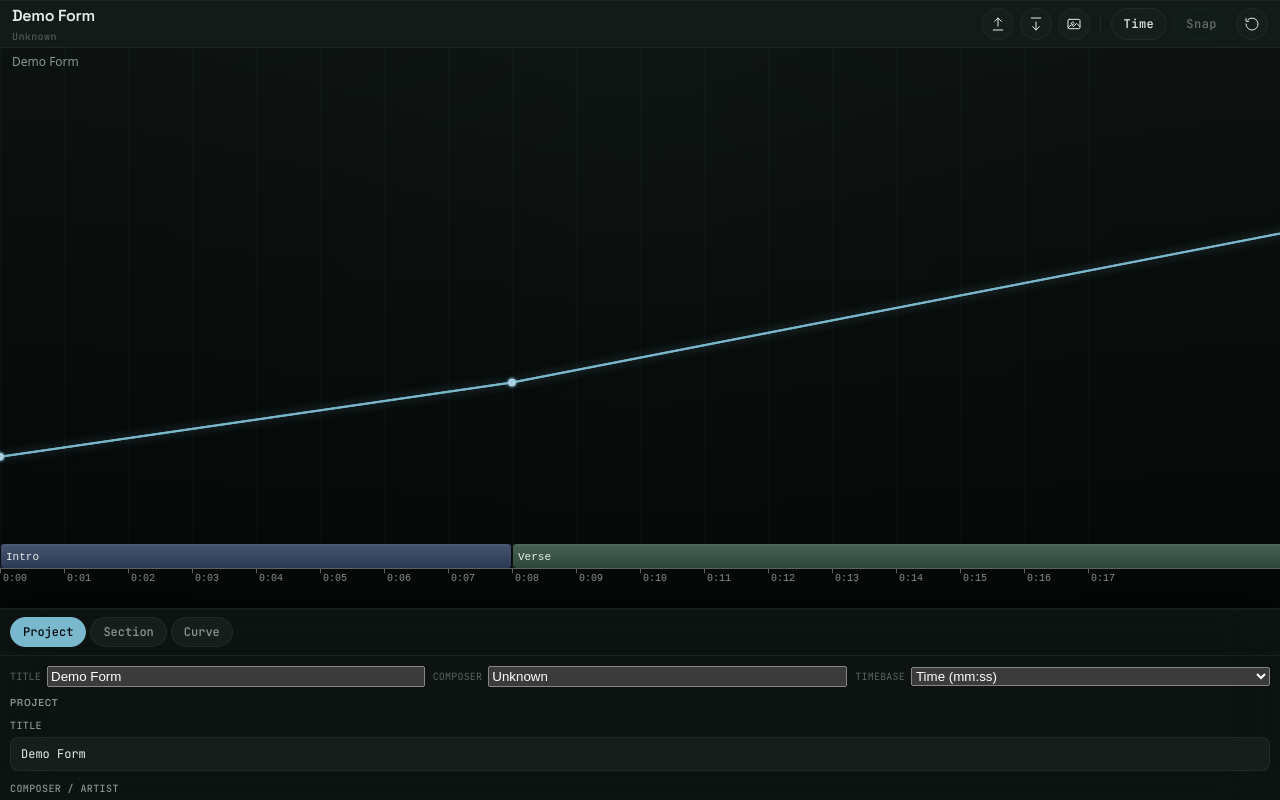
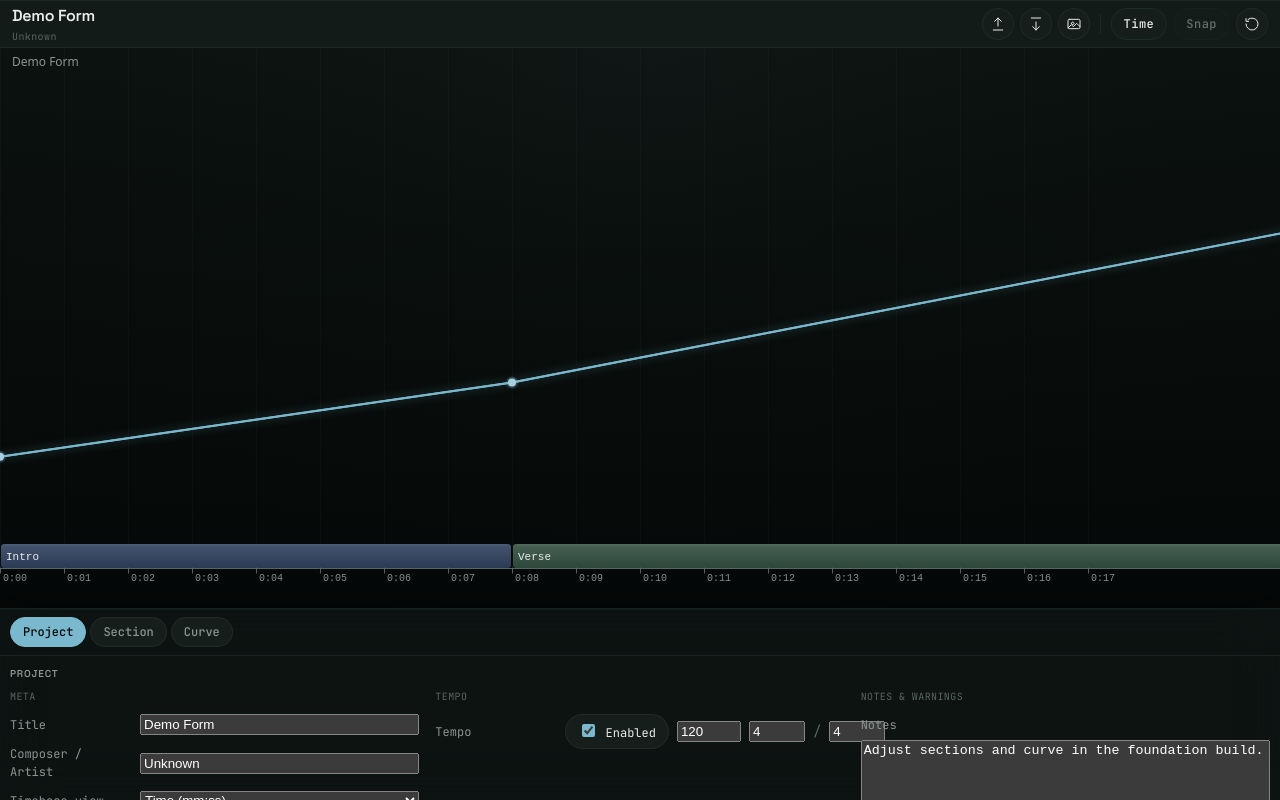
Before and after one commit to lrobadey/formmapper, a React (Vite) app: page / in a window 1280 px wide. Built offline with nearby package versions, Linux system fonts and the light colour scheme.

Commit message:
Refine project tab layout

```diff
--- a/src/ui/BottomDrawer.tsx
+++ b/src/ui/BottomDrawer.tsx
@@ -1,6 +1,6 @@
 import { useEffect, useState } from "react";
 import "./BottomDrawer.css";
-import type { Project, Section, TimebaseView } from "../state/types";
+import type { Project, Section } from "../state/types";
 import { tabForSelection } from "../state/selection";
 import type { Selection, DrawerTabKey } from "../state/selection";
 import { ProjectTab } from "./tabs/ProjectTab";
@@ -15,12 +15,6 @@ interface Props {
   onSelectionChange: (next: Selection) => void;
   warnings: string[];
 }
-
-const timebaseLabels: Record<TimebaseView, string> = {
-  time: "Time (mm:ss)",
-  measuresComputed: "Measures (BPM)",
-  measuresAbstract: "Measures (abstract)",
-};
 
 export function BottomDrawer({ project, onProjectChange, selection, onSelectionChange, warnings }: Props) {
   const [activeTab, setActiveTab] = useState<DrawerTabKey>("project");
@@ -39,35 +33,6 @@ export function BottomDrawer({ project, onProjectChange, selection, onSelectionC
         <TabButton label="Curve" tab="curve" active={activeTab === "curve"} onClick={() => setActiveTab("curve")} />
       </div>
       <div className="drawer-body">
-        <div className="drawer-project-meta">
-          <label className="drawer-project-meta__field">
-            <span>Title</span>
-            <input
-              value={project.title}
-              onChange={(e) => onProjectChange((prev) => ({ ...prev, title: e.target.value }))}
-            />
-          </label>
-          <label className="drawer-project-meta__field">
-            <span>Composer</span>
-            <input
-              value={project.composerOrArtist}
-              onChange={(e) => onProjectChange((prev) => ({ ...prev, composerOrArtist: e.target.value }))}
-            />
-          </label>
-          <label className="drawer-project-meta__field">
-            <span>Timebase</span>
-            <select
-              value={project.timebaseView}
-              onChange={(e) => onProjectChange((prev) => ({ ...prev, timebaseView: e.target.value as TimebaseView }))}
-            >
-              {Object.entries(timebaseLabels).map(([key, label]) => (
-                <option key={key} value={key}>
-                  {label}
-                </option>
-              ))}
-            </select>
-          </label>
-        </div>
         {activeTab === "project" && <ProjectTab project={project} onProjectChange={onProjectChange} warnings={warnings} />}
         {activeTab === "section" && (
           <SectionTab
--- a/src/ui/tabs/ProjectTab.css
+++ b/src/ui/tabs/ProjectTab.css
@@ -3,34 +3,86 @@
   Nordic Ice Design System
 */
 
-.form-grid {
+.project-tab__grid {
   display: grid;
-  grid-template-columns: 1fr 1fr;
-  gap: 12px;
+  grid-template-columns: repeat(auto-fit, minmax(260px, 1fr));
+  gap: 16px;
+  align-items: start;
 }
 
-.form-grid .field {
-  margin-bottom: 0;
+.project-tab__panel {
+  display: flex;
+  flex-direction: column;
+  gap: 10px;
 }
 
-.row {
-  display: flex;
-  gap: 10px;
-  align-items: center;
-  flex-wrap: wrap;
-}
-
-.row .field {
-  margin-bottom: 0;
-}
-
-.row .field input[type="number"] {
-  max-width: 80px;
-}
-
-.muted {
+.project-tab__panel-title {
   color: var(--text-tertiary);
   font-size: var(--text-xs);
   text-transform: uppercase;
   letter-spacing: var(--tracking-wide);
 }
+
+.project-tab__field {
+  display: grid;
+  grid-template-columns: 120px 1fr;
+  gap: 10px;
+  align-items: center;
+}
+
+.project-tab__label {
+  font-size: var(--text-sm);
+  color: var(--text-secondary);
+}
+
+.project-tab__tempo-row {
+  display: flex;
+  align-items: center;
+  gap: 8px;
+  flex-wrap: nowrap;
+}
+
+.project-tab__tempo-pill {
+  cursor: default;
+  white-space: nowrap;
+}
+
+.project-tab__tempo-input {
+  max-width: 84px;
+}
+
+.project-tab__tempo-divider {
+  color: var(--text-tertiary);
+}
+
+.project-tab__notes-panel {
+  gap: 12px;
+}
+
+.project-tab__notes-grid {
+  display: grid;
+  grid-template-columns: repeat(auto-fit, minmax(220px, 1fr));
+  gap: 12px;
+}
+
+.project-tab__notes-field {
+  display: flex;
+  flex-direction: column;
+  gap: 6px;
+}
+
+.project-tab__textarea {
+  min-height: 120px;
+  height: 120px;
+  resize: vertical;
+}
+
+.project-tab__warnings {
+  height: 120px;
+  overflow: auto;
+}
+
+.project-tab__warnings-list {
+  padding-left: 16px;
+  margin: 0;
+}
--- a/src/ui/tabs/ProjectTab.tsx
+++ b/src/ui/tabs/ProjectTab.tsx
@@ -1,5 +1,6 @@
 import type { Dispatch, SetStateAction } from "react";
 import type { Project, TimebaseView } from "../../state/types";
+import "./ProjectTab.css";
 
 interface Props {
   project: Project;
@@ -15,24 +16,27 @@ const timebaseLabels: Record<TimebaseView, string> = {
 
 export function ProjectTab({ project, onProjectChange, warnings }: Props) {
   return (
-    <div>
+    <div className="project-tab">
       <h4>Project</h4>
-      <div className="field">
-        <label>Title</label>
+      <div className="project-tab__grid">
+        <section className="project-tab__panel">
+          <div className="project-tab__panel-title">Meta</div>
+          <div className="project-tab__field">
+            <label className="project-tab__label">Title</label>
             <input
               value={project.title}
               onChange={(e) => onProjectChange((prev) => ({ ...prev, title: e.target.value }))}
             />
           </div>
-      <div className="field">
-        <label>Composer / Artist</label>
+          <div className="project-tab__field">
+            <label className="project-tab__label">Composer / Artist</label>
             <input
               value={project.composerOrArtist}
               onChange={(e) => onProjectChange((prev) => ({ ...prev, composerOrArtist: e.target.value }))}
             />
           </div>
-      <div className="field">
-        <label>Timebase view</label>
+          <div className="project-tab__field">
+            <label className="project-tab__label">Timebase view</label>
             <select
               value={project.timebaseView}
               onChange={(e) => onProjectChange((prev) => ({ ...prev, timebaseView: e.target.value as TimebaseView }))}
@@ -44,10 +48,13 @@ export function ProjectTab({ project, onProjectChange, warnings }: Props) {
               ))}
             </select>
           </div>
-      <div className="field">
-        <label>Tempo</label>
-        <div className="pill-row">
-          <label className="pill" style={{ cursor: "default" }}>
+        </section>
+        <section className="project-tab__panel">
+          <div className="project-tab__panel-title">Tempo</div>
+          <div className="project-tab__field">
+            <label className="project-tab__label">Tempo</label>
+            <div className="project-tab__tempo-row">
+              <label className="pill project-tab__tempo-pill">
                 <input
                   type="checkbox"
                   checked={project.tempoModel.enabled}
@@ -58,6 +65,7 @@ export function ProjectTab({ project, onProjectChange, warnings }: Props) {
                 &nbsp;Enabled
               </label>
               <input
+                className="project-tab__tempo-input"
                 type="number"
                 min={30}
                 max={300}
@@ -70,6 +78,7 @@ export function ProjectTab({ project, onProjectChange, warnings }: Props) {
                 }
               />
               <input
+                className="project-tab__tempo-input"
                 type="number"
                 min={1}
                 max={12}
@@ -84,8 +93,9 @@ export function ProjectTab({ project, onProjectChange, warnings }: Props) {
                   }))
                 }
               />
-          <span style={{ alignSelf: "center" }}>/</span>
+              <span className="project-tab__tempo-divider">/</span>
               <input
+                className="project-tab__tempo-input"
                 type="number"
                 min={1}
                 max={16}
@@ -102,19 +112,23 @@ export function ProjectTab({ project, onProjectChange, warnings }: Props) {
               />
             </div>
           </div>
-      <div className="field">
-        <label>Notes</label>
+        </section>
+        <section className="project-tab__panel project-tab__notes-panel">
+          <div className="project-tab__panel-title">Notes & Warnings</div>
+          <div className="project-tab__notes-grid">
+            <div className="project-tab__notes-field">
+              <label className="project-tab__label">Notes</label>
               <textarea
-          className="readonly multiline"
+                className="project-tab__textarea"
                 value={project.projectNotes}
                 onChange={(e) => onProjectChange((prev) => ({ ...prev, projectNotes: e.target.value }))}
               />
             </div>
             {warnings.length > 0 && (
-        <div className="field">
-          <label>Import warnings</label>
-          <div className="readonly multiline">
-            <ul style={{ paddingLeft: 16, margin: 0 }}>
+              <div className="project-tab__notes-field">
+                <label className="project-tab__label">Import warnings</label>
+                <div className="readonly multiline project-tab__warnings">
+                  <ul className="project-tab__warnings-list">
                     {warnings.map((w, idx) => (
                       <li key={`${w}-${idx}`}>{w}</li>
                     ))}
@@ -123,5 +137,8 @@ export function ProjectTab({ project, onProjectChange, warnings }: Props) {
               </div>
             )}
           </div>
+        </section>
+      </div>
+    </div>
   );
 }
```
Lines whose indentation alone changed are shown as unchanged.
